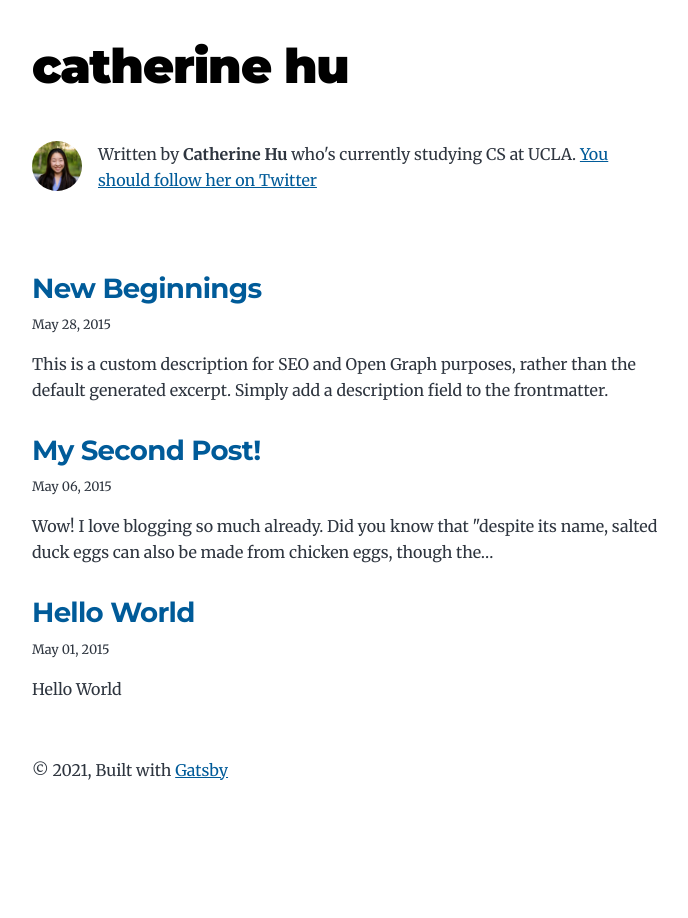
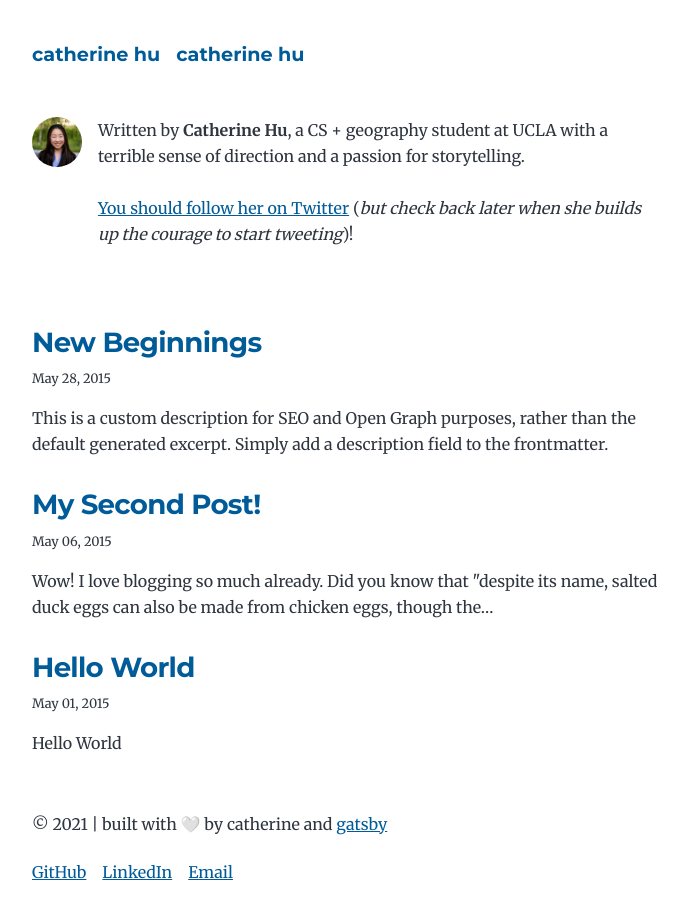
Before and after one commit to catherinehhu/blog_site, a Gatsby site: page / in a window 1280 px wide. Shown: the whole page, without its empty margins (292-980 px from the left). Before the commit the page ends 846 px from the top, so only its background shows below. Built offline with nearby package versions, Linux system fonts and the light colour scheme; Gatsby itself is replaced by a stand-in of ours.

Commit message:
index changes

```diff
--- a/gatsby-config.js
+++ b/gatsby-config.js
@@ -3,7 +3,7 @@ module.exports = {
     title: `catherine hu`,
     author: {
       name: `Catherine Hu`,
-      summary: ` who's currently studying CS at UCLA.`,
+      summary: `a CS + geography student at UCLA with a terrible sense of direction and a passion for storytelling`,
     },
     description: `A personal blog by Catherine.`,
     siteUrl: `https://gatsbystarterblogsource.gatsbyjs.io/`,
--- a/src/components/bio.js
+++ b/src/components/bio.js
@@ -44,11 +44,13 @@ const Bio = () => {
       />
       {author?.name && (
         <p>
-          Written by <strong>{author.name}</strong> {author?.summary || null}
-          {` `}
+          Written by <strong>{author.name}</strong>, {author?.summary || null}
+.          {` `}
+          <br></br>
+          <br></br>
           <a href={`https://twitter.com/${social?.twitter || ``}`}>
             You should follow her on Twitter
-          </a>
+          </a> (<i>but check back later when she builds up the courage to start tweeting</i>)!
         </p>
       )}
     </div>
--- a/src/components/layout.js
+++ b/src/components/layout.js
@@ -4,30 +4,31 @@ import { Link } from "gatsby"
 const Layout = ({ location, title, children }) => {
   const rootPath = `${__PATH_PREFIX__}/`
   const isRootPath = location.pathname === rootPath
-  let header
-
-  if (isRootPath) {
-    header = (
-      <h1 className="main-heading">
-        <Link to="/">{title}</Link>
-      </h1>
-    )
-  } else {
-    header = (
+  let header1 = (
       <Link className="header-link-home" to="/">
         {title}
       </Link>
-    )
-  }
-
+      )
+  let header2 = (
+        <Link className="header-link-home" to="/about">
+          {title}
+        </Link>
+        )
   return (
     <div className="global-wrapper" data-is-root-path={isRootPath}>
-      <header className="global-header">{header}</header>
+      <header className="global-header">{header1}
+      {header2}
+      </header>
       <main>{children}</main>
       <footer>
-        © {new Date().getFullYear()}, Built with
+        © {new Date().getFullYear()} | built with 🤍 by catherine and
         {` `}
-        <a href="https://www.gatsbyjs.com">Gatsby</a>
+        <a href="https://www.gatsbyjs.com">gatsby</a>
+        <br></br>
+        <br></br>
+        <a href = "https://github.com/catherinehhu">GitHub</a>
+        <a href = "https://www.linkedin.com/in/catherinehhu/">LinkedIn</a>
+        <a href = "mailto:catherinehuihu@gmail.com">Email</a>
       </footer>
     </div>
   )
--- a/src/pages/index.js
+++ b/src/pages/index.js
@@ -25,7 +25,7 @@ const BlogIndex = ({ data, location }) => {
 
   return (
     <Layout location={location} title={siteTitle}>
-      <Seo title="All posts" />
+      <Seo title="writing" />
       <Bio />
       <ol style={{ listStyle: `none` }}>
         {posts.map(post => {
--- a/src/style.css
+++ b/src/style.css
@@ -85,6 +85,9 @@ body {
 
 footer {
   padding: var(--spacing-6) var(--spacing-0);
+}
+footer a{
+  margin-right: 1rem;
 }
 
 hr {
@@ -284,6 +287,7 @@ a:focus {
   font-family: var(--font-heading);
   text-decoration: none;
   font-size: var(--fontSize-2);
+  margin-right: 1rem;
 }
 
 .bio {
```
